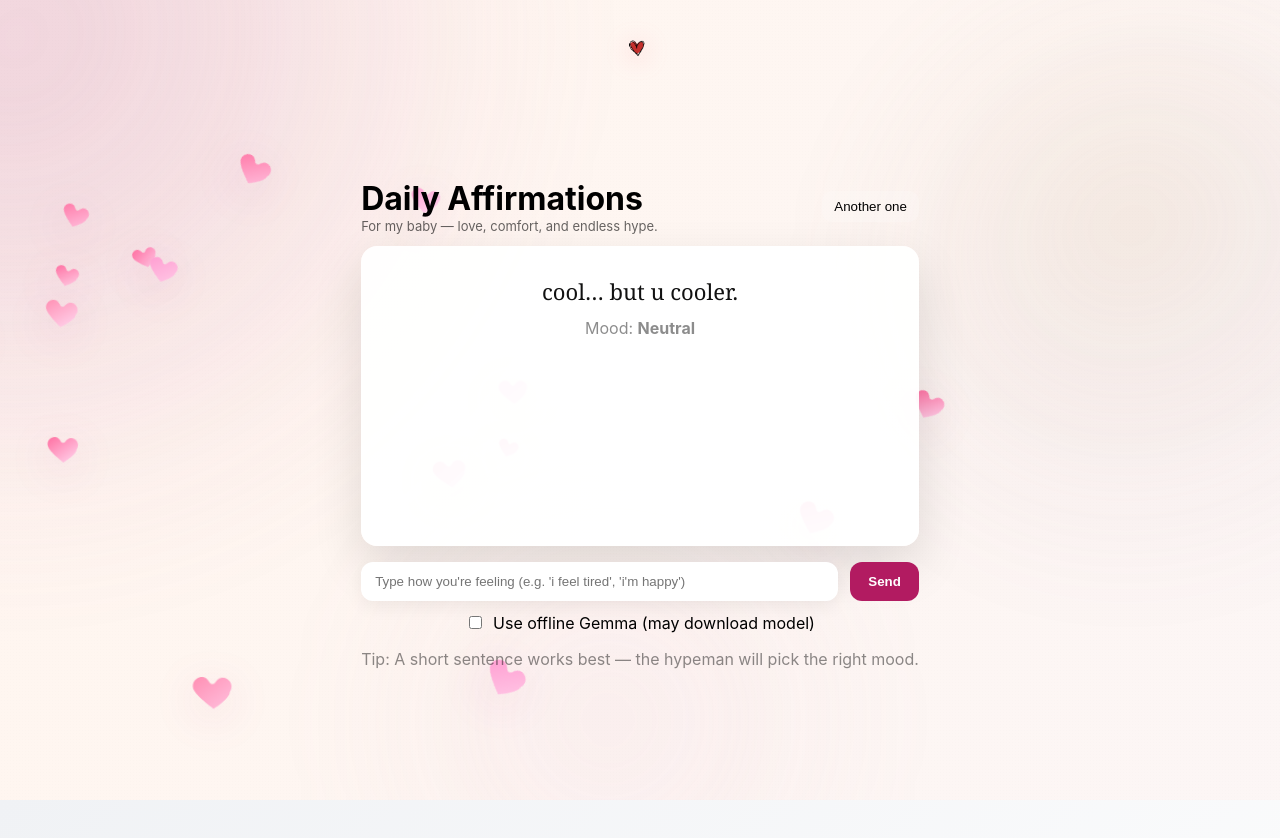
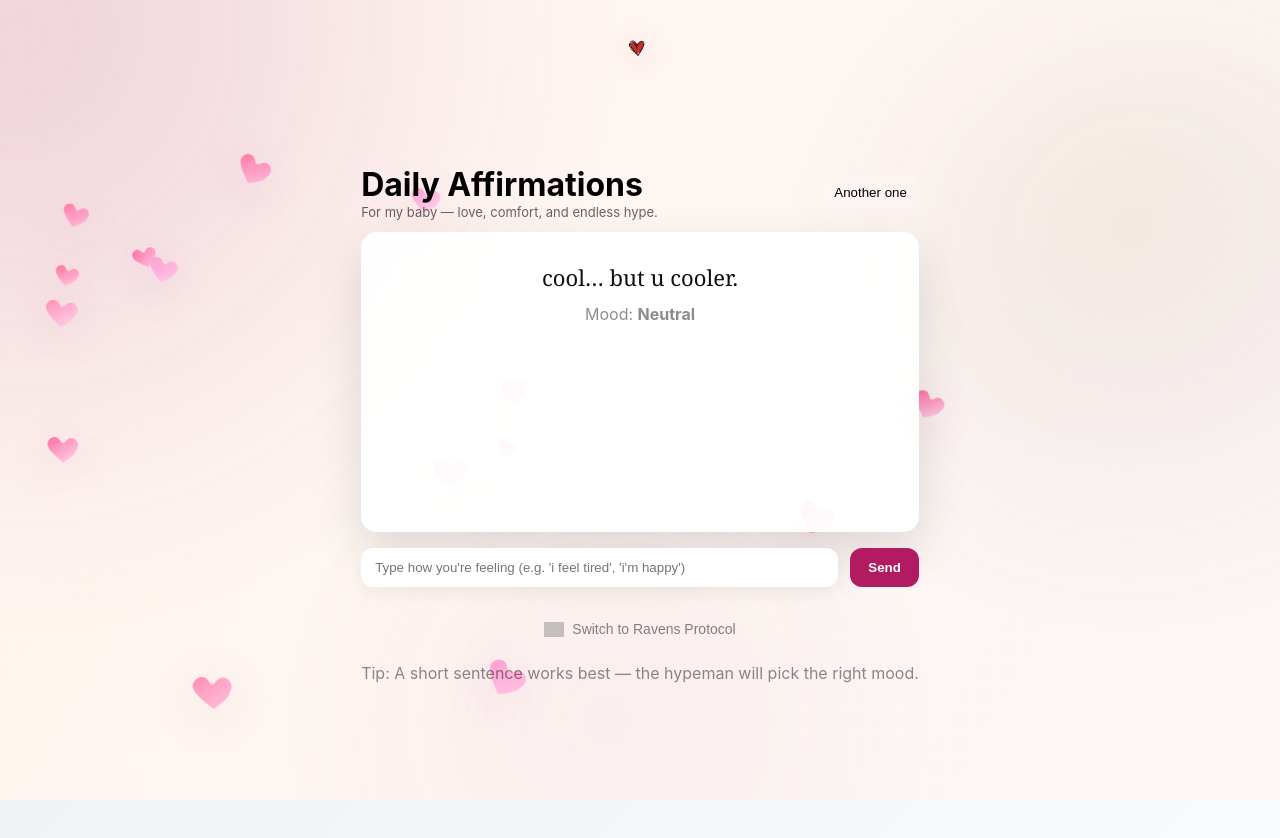
Before and after one commit to yxbudgqjdqdxq/surehit-version-2, a Next.js app: page /chat in a window 1280 px wide. Shown: the top 838 px of the page. Built offline with nearby package versions, Linux system fonts and the light colour scheme; grey boxes are pictures that could not be loaded.

Commit message:
Update chat.js

```diff
--- a/pages/chat.js
+++ b/pages/chat.js
@@ -1,9 +1,7 @@
-
 // pages/chat.js
 import React, { useState, useEffect, useRef } from "react";
+import dynamic from 'next/dynamic';
 
-
-import dynamic from 'next/dynamic';
 const OfflineHypeChat = dynamic(() => import('../components/OfflineHypeChat'), { ssr: false });
 
 export default function ChatPage() {
@@ -16,6 +14,8 @@ export default function ChatPage() {
   const [emptyClickCount, setEmptyClickCount] = useState(0);
   const [lastSentText, setLastSentText] = useState("");
   const cardRef = useRef(null);
+
+  // Controls the switch to Ravens Protocol
   const [useOffline, setUseOffline] = useState(false);
 
   // mood detection
@@ -33,18 +33,15 @@ export default function ChatPage() {
     return "neutral";
   }
 
-  // emoji-only detection (basic): if no alphanumeric characters, treat as emoji-only
+  // emoji-only detection
   function isEmojiOnly(str) {
     if (!str) return false;
-    // if contains any letter/number, it's not emoji-only
     if (/[A-Za-z0-9]/.test(str)) return false;
-    // treat other-letters as alpha too (unicode letters)
     if (/\p{Letter}/u.test(str)) return false;
-    // if contains non-space characters but no letters/numbers treat as emoji/symbols
     return /\S/.test(str);
   }
 
-  // ensure full-screen gradient for PC: apply to body
+  // background gradients
   useEffect(() => {
     const gradients = {
       sad: "linear-gradient(135deg,#cfe0ff,#9fb7ff)",
@@ -61,9 +58,6 @@ export default function ChatPage() {
     const g = gradients[mood] || gradients.neutral;
     document.body.style.background = g;
     document.body.style.transition = "background 600ms ease";
-    return () => {
-      // leave background as-is; this is fine for your app's single-page usage
-    };
   }, [mood]);
 
   async function callApi(message) {
@@ -97,7 +91,6 @@ export default function ChatPage() {
       const initial = await callApi("");
       if (initial) setReply(initial);
     })();
-    // eslint-disable-next-line react-hooks/exhaustive-deps
   }, []);
 
   const handleSend = async (e) => {
@@ -105,7 +98,6 @@ export default function ChatPage() {
     setError(null);
     const text = input.trim();
 
-    // EMPTY behavior: count clicks
     if (!text) {
       const next = emptyClickCount + 1;
       setEmptyClickCount(next);
@@ -118,14 +110,12 @@ export default function ChatPage() {
       return;
     }
 
-    // EMOJI ONLY behavior
     if (isEmojiOnly(text)) {
       setReply("Sorry?");
       setInput("");
       return;
     }
 
-    // prevent identical repeat spam
     if (text === lastSentText) {
       setReply("say something my love");
       setInput("");
@@ -164,6 +154,8 @@ export default function ChatPage() {
 
   return (
     <div style={{ minHeight: "100vh", display: "flex", alignItems: "center", justifyContent: "center", padding: 24 }}>
+
+      {/* RAVENS PROTOCOL OVERLAY */}
       {useOffline ? <OfflineHypeChat personaName={'Ayesha'} /> : null}
 
       <div style={{ width: "100%", maxWidth: 920 }}>
@@ -210,9 +202,32 @@ export default function ChatPage() {
 
         {error && <div style={{ color: "crimson", marginTop: 12 }}>{error}</div>}
 
-        <div style={{textAlign:'center', marginTop:12}}>
-          <label style={{display:'inline-flex',alignItems:'center',gap:8}}><input type='checkbox' checked={useOffline} onChange={(e)=>setUseOffline(e.target.checked)} /> Use offline Gemma (may download model)</label>
+        {/* --- REPLACED CHECKBOX WITH CUSTOM BUTTON --- */}
+        <div style={{ textAlign: "center", marginTop: 24 }}>
+           <button
+             onClick={() => setUseOffline(true)}
+             style={{
+               background: "transparent",
+               border: "none",
+               cursor: "pointer",
+               display: "inline-flex",
+               alignItems: "center",
+               gap: "8px",
+               padding: "8px 12px",
+               opacity: 0.6,
+               transition: "opacity 0.2s"
+             }}
+             onMouseOver={(e) => e.currentTarget.style.opacity = '1'}
+             onMouseOut={(e) => e.currentTarget.style.opacity = '0.6'}
+           >
+             {/* Uses the image you saved in public/ravens-star.png */}
+             <img src="/ravens-star.png" alt="Ravens" style={{ width: 20, height: 20, objectFit: "contain" }} />
+             <span style={{ fontSize: 14, fontWeight: 500, color: "#333", fontFamily: "sans-serif" }}>
+               Switch to Ravens Protocol
+             </span>
+           </button>
         </div>
+
         <footer style={{ marginTop: 16, textAlign: "center", color: "rgba(0,0,0,0.45)" }}>
           Tip: A short sentence works best — the hypeman will pick the right mood.
         </footer>
```
